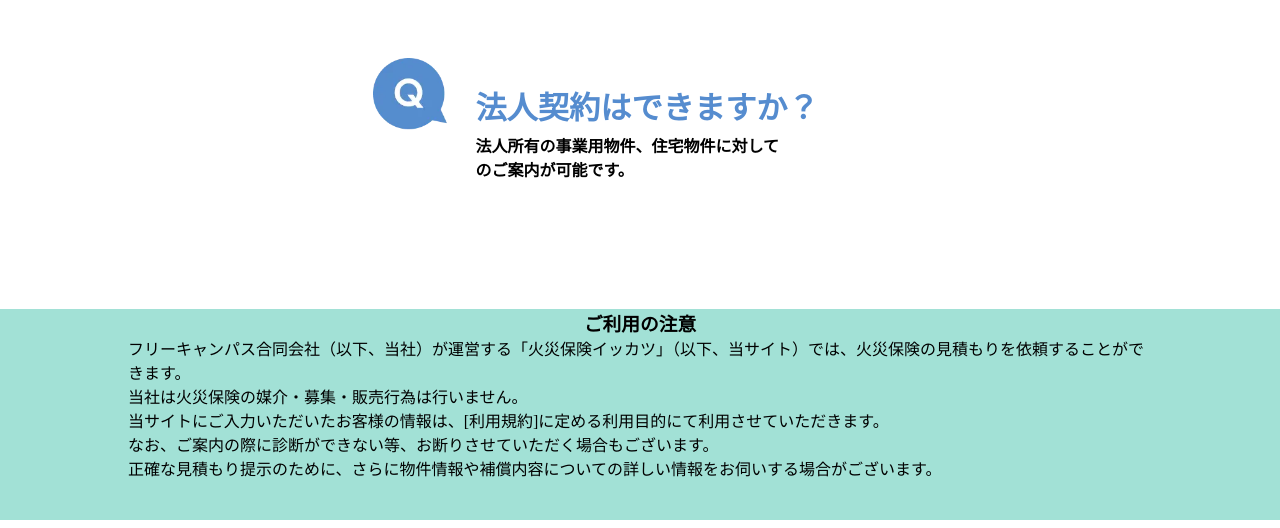
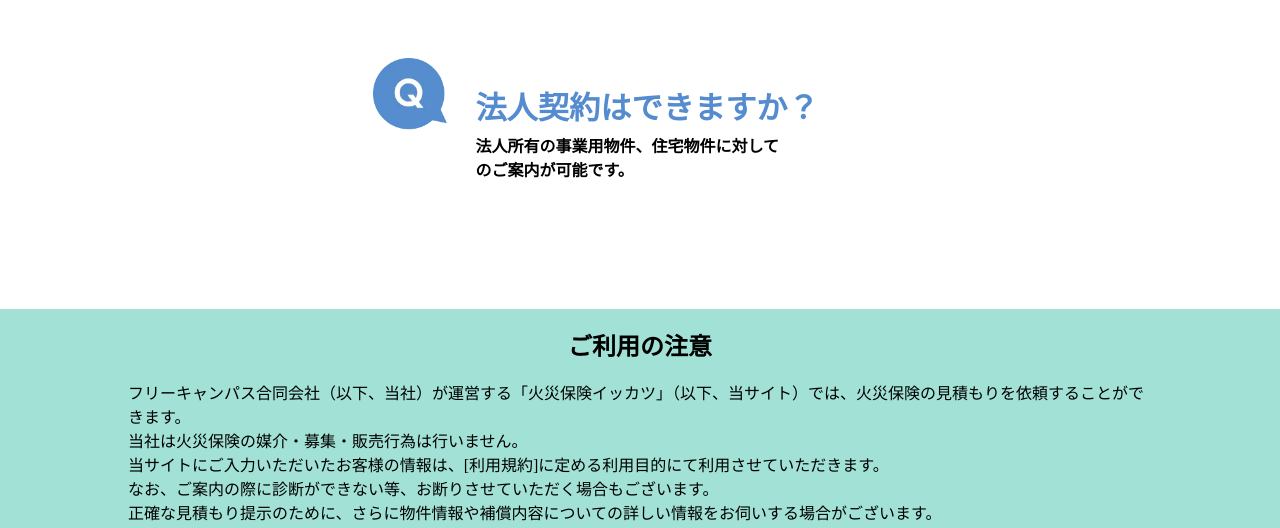
Before and after one commit to MasaakiFurukawa/freecampus, a plain HTML site: page index.html in a window 1280 px wide. Shown: the part 8236-8764 px from the top of the page. Drawn offline with nearby package versions, Linux system fonts and the light colour scheme.

Commit message:
Update kasai.freecampus.lp.css

```diff
--- a/kasai.freecampus.lp.css
+++ b/kasai.freecampus.lp.css
@@ -539,7 +539,7 @@ footer{
     background-color: #A2E1D6;
 }
 
-.caution-title h1{
+.caution-title h3{
     font-size: 1.5em;
     padding: 0.75em 0;
     font-weight: bold;
```
